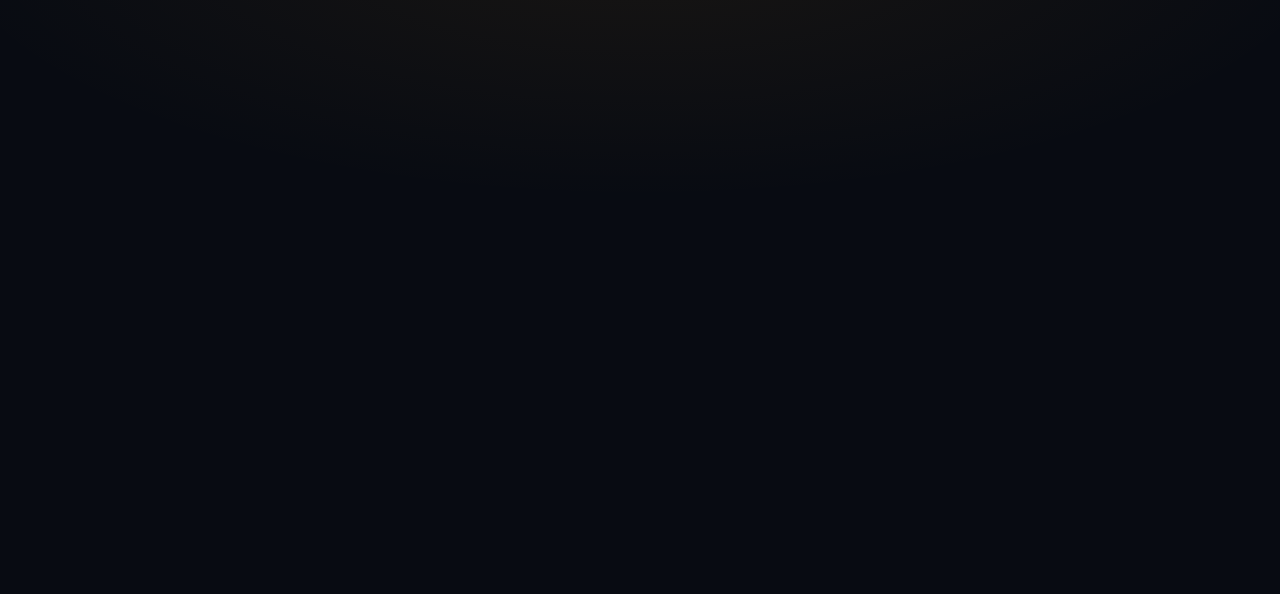
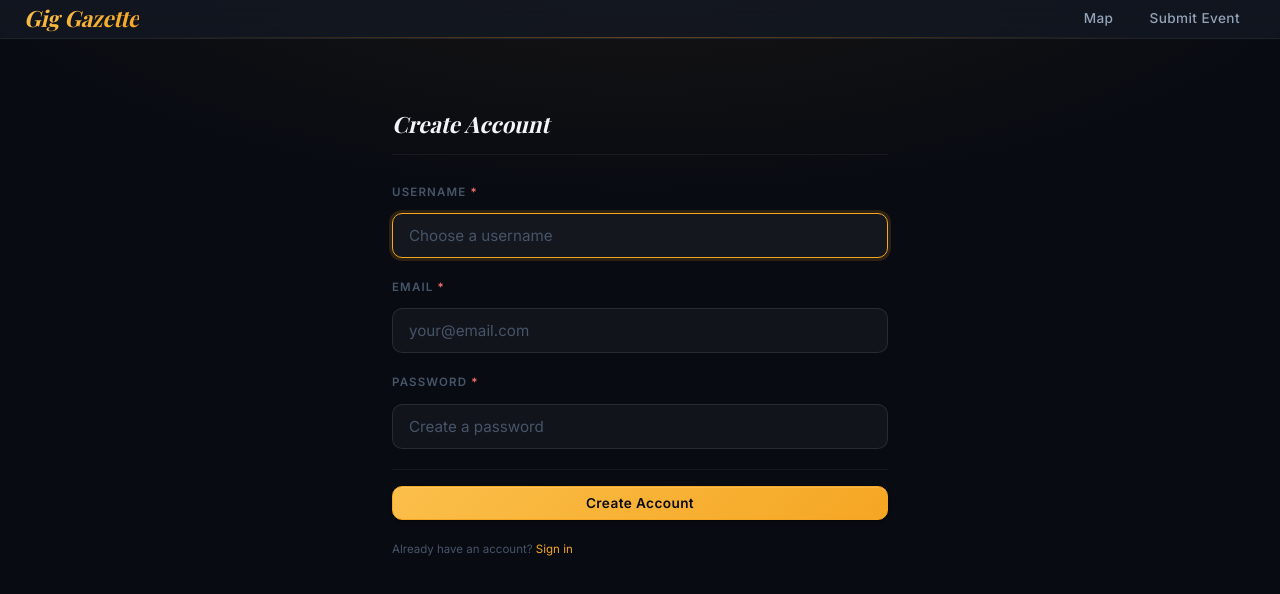
Before and after one commit to jackgardner99/Gig-Gazette, a React (Vite) app: page /Gig-Gazette/register in a window 1280 px wide. Before the commit this address had no page. Shown: the top 594 px of the page. Built offline with nearby package versions, Linux system fonts and the light colour scheme; a web font is replaced by a local one.

Commit message:
user authentication set up

```diff
--- a/src/App.jsx
+++ b/src/App.jsx
@@ -3,6 +3,9 @@ import { Outlet, Route, Routes } from 'react-router-dom'
 import { CustomerNavbar } from './components/nav/CustomerNavbar'
 import { MapPage } from './components/map/MapPage'
 import { SubmitEventPage } from './components/submit/SubmitEventPage'
+import { Login } from './components/auth/Login'
+import { Register } from './components/auth/Register'
+import { RequireAuth } from './components/auth/RequireAuth'
 
 
 function App() {
@@ -16,7 +19,13 @@ function App() {
               </>}
             >
         <Route index element={<MapPage />} />
-        <Route path="submit" element={<SubmitEventPage />} />
+        <Route path="login" element={<Login />} />
+        <Route path="register" element={<Register />} />
+        <Route path="submit" element={
+          <RequireAuth>
+            <SubmitEventPage />
+          </RequireAuth>
+        } />
       </Route>
     </Routes>
   )
--- a/src/components/auth/Login.jsx
+++ b/src/components/auth/Login.jsx
@@ -1,22 +1,24 @@
 import { useState } from "react"
-import { Link, useNavigate } from "react-router-dom"
+import { Link, useLocation, useNavigate } from "react-router-dom"
 import { loginManager, getManagerProfile } from "../../services/managerService"
 
 export const Login = () => {
     const [username, setUsername] = useState("")
     const [password, setPassword] = useState("")
     const navigate = useNavigate()
+    const location = useLocation()
+    const from = location.state?.from || "/submit"
 
     const handleLogin = (e) => {
         e.preventDefault()
 
         loginManager(username, password).then((res) => {
             if (res.token) {
-                localStorage.setItem("manager", JSON.stringify({ token: res.token }))
+                sessionStorage.setItem("user", JSON.stringify({ token: res.token }))
 
-                getManagerProfile().then((manager) => {
-                    localStorage.setItem("manager", JSON.stringify({ id: manager.id, token: res.token }))
-                    navigate("/managers")
+                getManagerProfile().then((profile) => {
+                    sessionStorage.setItem("user", JSON.stringify({ id: profile.id, token: res.token }))
+                    navigate(from, { replace: true })
                 })
             } else {
                 window.alert("Invalid username or password")
@@ -25,13 +27,11 @@ export const Login = () => {
     }
 
     return (
-        <main>
-            <section>
-                <form className="form">
+        <div className="page-content">
+            <form className="form" onSubmit={handleLogin}>
+                <h2 className="form__section-title">Sign In</h2>
                 <div className="form__field">
-                        <h2 className="form__section-title">Manager Sign In</h2>
-                        <div>
-                            <p className="form__label">Username</p>
+                    <label className="form__label form__label--required">Username</label>
                     <input
                         className="form__input"
                         type="text"
@@ -42,8 +42,8 @@ export const Login = () => {
                         autoFocus
                     />
                 </div>
-                        <div>
-                            <p className="form__label">Password</p>
+                <div className="form__field">
+                    <label className="form__label form__label--required">Password</label>
                     <input
                         className="form__input"
                         type="password"
@@ -53,17 +53,14 @@ export const Login = () => {
                         required
                     />
                 </div>
-                        <section>
-                            <div>
-                                <button className="form__day-btn" onClick={handleLogin}>Sign In</button>
+                <div className="form__actions">
+                    <button className="btn btn--primary btn--full" type="submit">Sign In</button>
                 </div>
-                        </section>
-                        <div>
-                            Don't have an account? <Link to={'/register'}>Register!</Link>
-                        </div>
+                <div className="form__hint">
+                    Don't have an account?{" "}
+                    <Link to="/register" state={{ from }}>Register</Link>
                 </div>
             </form>
-            </section>
-        </main>
+        </div>
     )
 }
--- a/src/components/auth/Register.jsx
+++ b/src/components/auth/Register.jsx
@@ -1,32 +1,25 @@
 import { useState } from "react"
+import { Link, useLocation, useNavigate } from "react-router-dom"
 import { createManager, loginManager, getManagerProfile } from "../../services/managerService"
-import { Link, useNavigate } from "react-router-dom"
 
 export const Register = () => {
-    const [manager, setManager] = useState({
-        username: "",
-        email: "",
-        password: ""
-    })
+    const [manager, setManager] = useState({ username: "", email: "", password: "" })
     const navigate = useNavigate()
+    const location = useLocation()
+    const from = location.state?.from || "/submit"
 
     const handleRegister = (e) => {
         e.preventDefault()
-
-        if (!manager.username || !manager.email || !manager.password) {
-            window.alert("Please make sure all input fields are filled out before submitting")
-            return
-        }
 
         createManager(manager).then((res) => {
             if (res.ok) {
                 loginManager(manager.username, manager.password).then((authRes) => {
                     if (authRes.token) {
-                        localStorage.setItem("manager", JSON.stringify({ token: authRes.token }))
+                        sessionStorage.setItem("user", JSON.stringify({ token: authRes.token }))
 
                         getManagerProfile().then((profile) => {
-                            localStorage.setItem("manager", JSON.stringify({ id: profile.id, token: authRes.token }))
-                            navigate("/managers")
+                            sessionStorage.setItem("user", JSON.stringify({ id: profile.id, token: authRes.token }))
+                            navigate(from, { replace: true })
                         })
                     }
                 })
@@ -37,36 +30,51 @@ export const Register = () => {
     }
 
     return (
-        <main>
-            <form className="form">
+        <div className="page-content">
+            <form className="form" onSubmit={handleRegister}>
+                <h2 className="form__section-title">Create Account</h2>
                 <div className="form__field">
-                    <h2 className="form__section-title">Welcome New Manager!</h2>
-                    <div>
-                        <p className="form__label">Username</p>
-                        <input className="form__input" type="text" onChange={(e) => {
-                            setManager({ ...manager, username: e.target.value })
-                        }} placeholder="Enter a username" required />
-                    </div>
-                    <div>
-                        <p className="form__label">Email</p>
-                        <input className="form__input" type="email" onChange={(e) => {
-                            setManager({ ...manager, email: e.target.value })
-                        }} placeholder="Enter your email" required />
-                    </div>
-                    <div>
-                        <p className="form__label">Password</p>
-                        <input className="form__input" type="password" onChange={(e) => {
-                            setManager({ ...manager, password: e.target.value })
-                        }} placeholder="Create a password" required />
-                    </div>
-                    <div>
-                        <button className="form__day-btn" type="submit" onClick={handleRegister}>Register</button>
-                    </div>
-                    <div>
-                        Already have an account? <Link to={'/login'}>Login!</Link>
-                    </div>
+                    <label className="form__label form__label--required">Username</label>
+                    <input
+                        className="form__input"
+                        type="text"
+                        value={manager.username}
+                        onChange={(e) => setManager({ ...manager, username: e.target.value })}
+                        placeholder="Choose a username"
+                        required
+                        autoFocus
+                    />
+                </div>
+                <div className="form__field">
+                    <label className="form__label form__label--required">Email</label>
+                    <input
+                        className="form__input"
+                        type="email"
+                        value={manager.email}
+                        onChange={(e) => setManager({ ...manager, email: e.target.value })}
+                        placeholder="your@email.com"
+                        required
+                    />
+                </div>
+                <div className="form__field">
+                    <label className="form__label form__label--required">Password</label>
+                    <input
+                        className="form__input"
+                        type="password"
+                        value={manager.password}
+                        onChange={(e) => setManager({ ...manager, password: e.target.value })}
+                        placeholder="Create a password"
+                        required
+                    />
+                </div>
+                <div className="form__actions">
+                    <button className="btn btn--primary btn--full" type="submit">Create Account</button>
+                </div>
+                <div className="form__hint">
+                    Already have an account?{" "}
+                    <Link to="/login" state={{ from }}>Sign in</Link>
                 </div>
             </form>
-        </main>
+        </div>
     )
 }
--- /dev/null
+++ b/src/components/auth/RequireAuth.jsx
@@ -0,0 +1,12 @@
+import { Navigate, useLocation } from 'react-router-dom'
+
+export const RequireAuth = ({ children }) => {
+    const location = useLocation()
+    const user = JSON.parse(sessionStorage.getItem("user"))
+
+    if (!user?.token) {
+        return <Navigate to="/login" state={{ from: location.pathname }} replace />
+    }
+
+    return children
+}
--- a/src/main.jsx
+++ b/src/main.jsx
@@ -1,7 +1,6 @@
 import React from "react"
 import ReactDOM from "react-dom/client"
 import App from "./App"
-// import "./index.css"
 import { BrowserRouter } from "react-router-dom"
 import "./CSS/NewCSS.css"
 
--- a/src/services/managerService.js
+++ b/src/services/managerService.js
@@ -1,7 +1,7 @@
 import { getAuthHeader } from "./tokenService"
 
 export const loginManager = (username, password) => {
-    return fetch("http://localhost:8000/api-token-auth/", {
+    return fetch("http://localhost:8000/login", {
         method: "POST",
         headers: { "Content-Type": "application/json" },
         body: JSON.stringify({ username, password })
@@ -15,7 +15,7 @@ export const getManagerProfile = () => {
 }
 
 export const createManager = (manager) => {
-    return fetch("http://localhost:8000/users", {
+    return fetch("http://localhost:8000/register", {
         method: "POST",
         headers: { "Content-Type": "application/json" },
         body: JSON.stringify(manager)
--- a/src/services/tokenService.js
+++ b/src/services/tokenService.js
@@ -1,4 +1,4 @@
 export const getAuthHeader = () => {
-    const manager = JSON.parse(localStorage.getItem("manager"))
-    return manager?.token ? { "Authorization": `Token ${manager.token}` } : {}
+    const user = JSON.parse(sessionStorage.getItem("user"))
+    return user?.token ? { "Authorization": `Token ${user.token}` } : {}
 }
```
Lines whose indentation alone changed are shown as unchanged.
